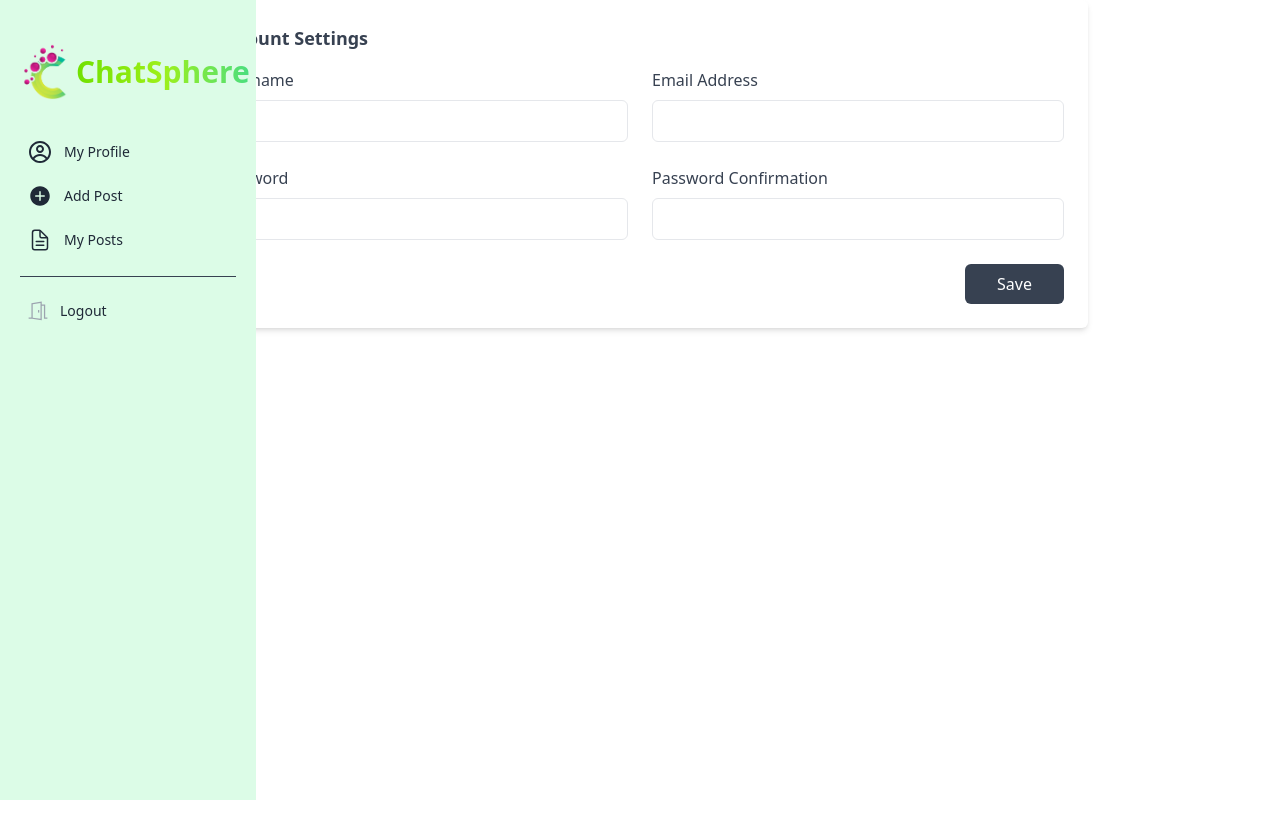
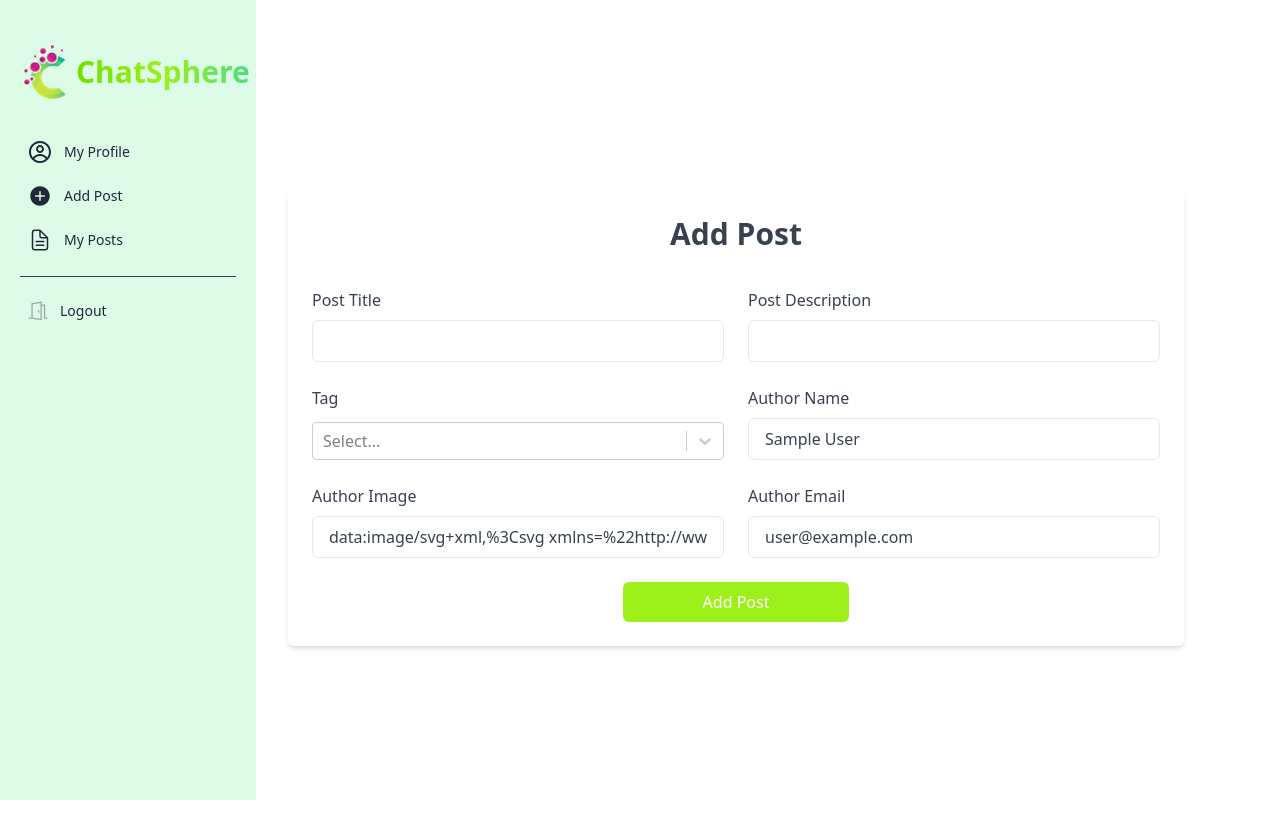
Before and after one commit to RakibHossen678/chatSpere-Client, a React (Vite) app: page /dashboard/addPost in a window 1280 px wide. Before the commit the page ends 800 px from the top, so only its background shows below. Built offline with nearby package versions, Linux system fonts and the light colour scheme; no server answers; sample sign-in values are in the browser's storage.

Commit message:
fetch badge and postCount

```diff
--- a/package.json
+++ b/package.json
@@ -22,6 +22,7 @@
     "react-hot-toast": "^2.4.1",
     "react-icons": "^5.2.1",
     "react-router-dom": "^6.23.1",
+    "react-select": "^5.8.0",
     "react-share": "^5.1.0",
     "sort-by": "^1.2.0"
   },
--- a/src/Components/Dashboard/Sidebar.jsx
+++ b/src/Components/Dashboard/Sidebar.jsx
@@ -1,6 +1,5 @@
 import { Link } from "react-router-dom";
 import logo from "../../assets/forumLogo.png";
-import { AiOutlineBarChart } from "react-icons/ai";
 import { useState } from "react";
 import { FaBars } from "react-icons/fa";
 import { CgProfile } from "react-icons/cg";
@@ -38,7 +37,7 @@ const Sidebar = () => {
       </div>
       <div
         className={`z-10 md:fixed flex flex-col justify-between overflow-x-hidden bg-green-100 w-64 space-y-6 px-2 py-4 absolute inset-y-0 left-0 transform ${
-          isActive && "-translate-x-full"
+          !isActive && "-translate-x-full"
         }  md:translate-x-0  transition duration-200 ease-in-out`}
       >
         <div className="h-screen  p-3 space-y-2 w-60 bg-green-100  ">
@@ -55,32 +54,23 @@ const Sidebar = () => {
           <div className="divide-y divide-gray-700">
             <ul className="pt-2 pb-4 space-y-1 text-sm">
               <li>
-                <a
-                  rel="noopener noreferrer"
-                  href="#"
-                  className="flex items-center p-2 space-x-3 rounded-md"
-                >
+                <a className="flex items-center p-2 space-x-3 rounded-md">
                   <CgProfile size={24}></CgProfile>
                   <span>My Profile</span>
                 </a>
               </li>
               <li>
-                <a
-                  rel="noopener noreferrer"
-                  href="#"
+                <Link
+                  to="addPost"
                   className="flex items-center p-2 space-x-3 rounded-md"
                 >
-                    <IoIosAddCircle size={24} />
+                  <IoIosAddCircle size={24} />
                   <span>Add Post</span>
-                </a>
+                </Link>
               </li>
               <li>
-                <a
-                  rel="noopener noreferrer"
-                  href="#"
-                  className="flex items-center p-2 space-x-3 rounded-md"
-                >
-                    <IoDocumentTextOutline size={24} />
+                <a className="flex items-center p-2 space-x-3 rounded-md">
+                  <IoDocumentTextOutline size={24} />
                   <span>My Posts</span>
                 </a>
               </li>
--- a/src/Routes/Routes.jsx
+++ b/src/Routes/Routes.jsx
@@ -9,6 +9,7 @@ import Dashboard from "../pages/Dashboard/Dashboard";
 import MyProfile from "../pages/Dashboard/MyProfile";
 import Addpost from "../pages/Dashboard/Addpost";
 import MyPost from "../pages/Dashboard/MyPost";
+import Payment from "../pages/Payment";
 
 const router = createBrowserRouter([
   {
@@ -22,6 +23,14 @@ const router = createBrowserRouter([
       {
         path: "/post/:id",
         element: <PostsDetails></PostsDetails>,
+      },
+      {
+        path: "/payment",
+        element: (
+          <PrivateRoute>
+            <Payment></Payment>
+          </PrivateRoute>
+        ),
       },
     ],
   },
@@ -38,12 +47,20 @@ const router = createBrowserRouter([
     element: <Dashboard></Dashboard>,
     children: [
       {
-        path: "/dashboard",
-        element: <MyProfile></MyProfile>,
+        index: true,
+        element: (
+          <PrivateRoute>
+            <MyProfile></MyProfile>,
+          </PrivateRoute>
+        ),
       },
       {
         path: "addPost",
-        element: <Addpost></Addpost>,
+        element: (
+          <PrivateRoute>
+            <Addpost></Addpost>
+          </PrivateRoute>
+        ),
       },
       {
         path: "myPost",
--- a/src/pages/Dashboard/Addpost.jsx
+++ b/src/pages/Dashboard/Addpost.jsx
@@ -1,60 +1,163 @@
+import { useState } from "react";
+import Select from "react-select";
+import useAuth from "../../Hooks/useAuth";
+import { useForm } from "react-hook-form";
+import { useMutation, useQuery } from "@tanstack/react-query";
+import useAxiosSecure from "../../Hooks/useAxiosSecure";
+
+const categories = [
+  "MERN",
+  "Express",
+  "React",
+  "MongoDB",
+  "Node.js",
+  "Redux",
+  "Firebase",
+  "CSS",
+  "Testing",
+  "GraphQL",
+];
+const options = categories.map((category) => ({
+  value: category,
+  label: category,
+}));
+
 const Addpost = () => {
+  const { register, handleSubmit } = useForm();
+const axiosSecure=useAxiosSecure()
+  const { user } = useAuth();
+  const [selectedOption, setSelectedOption] = useState(null);
+
+  const {data:badge={},isLoading}=useQuery({
+    queryKey:['badge'],
+    queryFn:async()=>{
+      const {data}=await axiosSecure(`/badge/${user?.email}`)
+      return data
+    }
+
+  })
+  console.log(badge.badge)
+
+// const {mutateAsync}=  useMutation({
+//     mutationKey:['post'],
+//     mutationFn:async()=>{
+//       const {data}=
+//     }
+//   })
+
+
+  const onSubmit = (data) => {
+    if (selectedOption) {
+      const tag = selectedOption.value;
+      console.log(data);
+      const postData = {
+        author: {
+          name: data.name,
+          image: data.photo,
+          email: data.email,
+        },
+        title: data.title,
+        description: data.description,
+        tag: tag,
+        upVote: 0,
+        downVote: 0,
+        time: new Date(),
+      };
+      console.table(postData);
+
+    }
+  };
+  if(isLoading){
+    <p>Loading....</p>
+  }
   return (
-    <section className="max-w-4xl p-6 mx-auto bg-white rounded-md shadow-md dark:bg-gray-800">
-      <h2 className="text-lg font-semibold text-gray-700 capitalize dark:text-white">
-        Account settings
+    <div className="lg:py-48 py-10 lg:ml-48">
+      <section className="max-w-4xl p-6 mx-auto bg-white rounded-md shadow-md dark:bg-gray-800 ">
+        <h2 className="text-3xl pb-5 font-semibold text-gray-700 capitalize dark:text-white text-center">
+          Add Post
         </h2>
 
-      <form>
+        <form onSubmit={handleSubmit(onSubmit)}>
           <div className="grid grid-cols-1 gap-6 mt-4 sm:grid-cols-2">
             <div>
-            <label className="text-gray-700 dark:text-gray-200">Username</label>
+              <label className="text-gray-700 dark:text-gray-200">
+                Post Title
+              </label>
               <input
-              id="username"
+                id="title"
                 type="text"
-              className="block w-full px-4 py-2 mt-2 text-gray-700 bg-white border border-gray-200 rounded-md dark:bg-gray-800 dark:text-gray-300 dark:border-gray-600 focus:border-blue-400 focus:ring-blue-300 focus:ring-opacity-40 dark:focus:border-blue-300 focus:outline-none focus:ring"
+                {...register("title", { required: true })}
+                className="block w-full px-4 py-2 mt-2 text-gray-700 bg-white border border-gray-200 rounded-md dark:bg-gray-800 dark:text-gray-300 dark:border-gray-600 focus:border-[#9ef01aa4] focus:ring-blue-300 focus:ring-opacity-40 dark:focus:border-blue-300 focus:outline-none focus:ring"
               />
             </div>
 
             <div>
               <label className="text-gray-700 dark:text-gray-200">
-              Email Address
+                Post Description
               </label>
               <input
-              id="emailAddress"
-              type="email"
-              className="block w-full px-4 py-2 mt-2 text-gray-700 bg-white border border-gray-200 rounded-md dark:bg-gray-800 dark:text-gray-300 dark:border-gray-600 focus:border-blue-400 focus:ring-blue-300 focus:ring-opacity-40 dark:focus:border-blue-300 focus:outline-none focus:ring"
+                id="description"
+                type="text"
+                {...register("description", { required: true })}
+                className="block w-full px-4 py-2 mt-2 text-gray-700 bg-white border border-gray-200 rounded-md dark:bg-gray-800 dark:text-gray-300 dark:border-gray-600 focus:border-[#9ef01aa4] focus:ring-blue-300 focus:ring-opacity-40 dark:focus:border-blue-300 focus:outline-none focus:ring"
               />
             </div>
-
             <div>
-            <label className="text-gray-700 dark:text-gray-200">Password</label>
+              <label className="text-gray-700 dark:text-gray-200 ">Tag</label>
+              <Select
+                className="pt-3"
+                defaultValue={selectedOption}
+                onChange={setSelectedOption}
+                options={options}
+              />
+            </div>
+            <div>
+              <label className="text-gray-700 dark:text-gray-200">
+                Author Name
+              </label>
               <input
-              id="password"
-              type="password"
-              className="block w-full px-4 py-2 mt-2 text-gray-700 bg-white border border-gray-200 rounded-md dark:bg-gray-800 dark:text-gray-300 dark:border-gray-600 focus:border-blue-400 focus:ring-blue-300 focus:ring-opacity-40 dark:focus:border-blue-300 focus:outline-none focus:ring"
+                id="name"
+                type="text"
+                {...register("name", { required: true })}
+                defaultValue={user?.displayName}
+                className="block w-full px-4 py-2 mt-2 text-gray-700 bg-white border border-gray-200 rounded-md dark:bg-gray-800 dark:text-gray-300 dark:border-gray-600 focus:border-[#9ef01aa4] focus:ring-blue-300 focus:ring-opacity-40 dark:focus:border-blue-300 focus:outline-none focus:ring"
               />
             </div>
 
             <div>
               <label className="text-gray-700 dark:text-gray-200">
-              Password Confirmation
+                Author Image
               </label>
               <input
-              id="passwordConfirmation"
-              type="password"
-              className="block w-full px-4 py-2 mt-2 text-gray-700 bg-white border border-gray-200 rounded-md dark:bg-gray-800 dark:text-gray-300 dark:border-gray-600 focus:border-blue-400 focus:ring-blue-300 focus:ring-opacity-40 dark:focus:border-blue-300 focus:outline-none focus:ring"
+                id="image"
+                type="text"
+                defaultValue={user?.photoURL}
+                {...register("photo", { required: true })}
+                className="block w-full px-4 py-2 mt-2 text-gray-700 bg-white border border-gray-200 rounded-md dark:bg-gray-800 dark:text-gray-300 dark:border-gray-600 focus:border-[#9ef01aa4] focus:ring-blue-300 focus:ring-opacity-40 dark:focus:border-blue-300 focus:outline-none focus:ring"
+              />
+            </div>
+            <div>
+              <label className="text-gray-700 dark:text-gray-200">
+                Author Email
+              </label>
+              <input
+                id="email"
+                type="email"
+                {...register("email", { required: true })}
+                defaultValue={user?.email}
+                className="block w-full px-4 py-2 mt-2 text-gray-700 bg-white border border-gray-200 rounded-md dark:bg-gray-800 dark:text-gray-300 dark:border-gray-600 focus:border-[#9ef01aa4] focus:ring-blue-300 focus:ring-opacity-40 dark:focus:border-blue-300 focus:outline-none focus:ring"
               />
             </div>
           </div>
 
-        <div className="flex justify-end mt-6">
-          <button className="px-8 py-2.5 leading-5 text-white transition-colors duration-300 transform bg-gray-700 rounded-md hover:bg-gray-600 focus:outline-none focus:bg-gray-600">
-            Save
+          <div className="flex   justify-center mt-6">
+            <button className="px-20 py-2.5 leading-5 text-white transition-colors duration-300 transform bg-[#9ef01a] rounded-md hover:bg-gray-600 focus:outline-none focus:bg-gray-600">
+              Add Post
             </button>
           </div>
         </form>
       </section>
+    </div>
   );
 };
 
--- a/src/pages/Dashboard/Dashboard.jsx
+++ b/src/pages/Dashboard/Dashboard.jsx
@@ -4,7 +4,7 @@ import Sidebar from "../../Components/Dashboard/Sidebar";
 const Dashboard = () => {
   return (
     <div>
-      <div>
+      <div className="min-w-[350px]">
         <Sidebar></Sidebar>
       </div>
       <div>
--- /dev/null
+++ b/src/pages/Payment.jsx
@@ -0,0 +1,11 @@
+
+
+const Payment = () => {
+    return (
+        <div>
+
+        </div>
+    );
+};
+
+export default Payment;
```
Also changed, not shown: 1 other file (tests, documents, lock files or other folders). Lines whose indentation alone changed are shown as unchanged.
